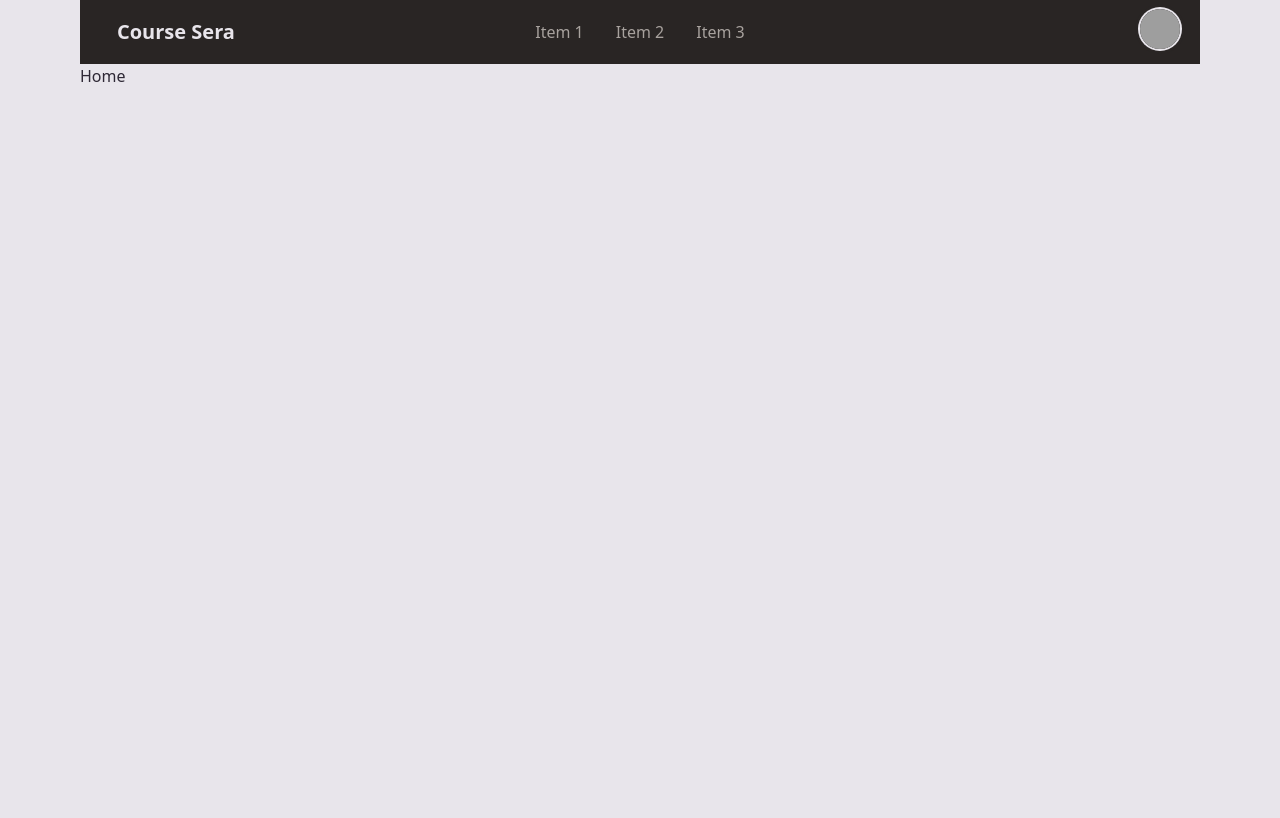
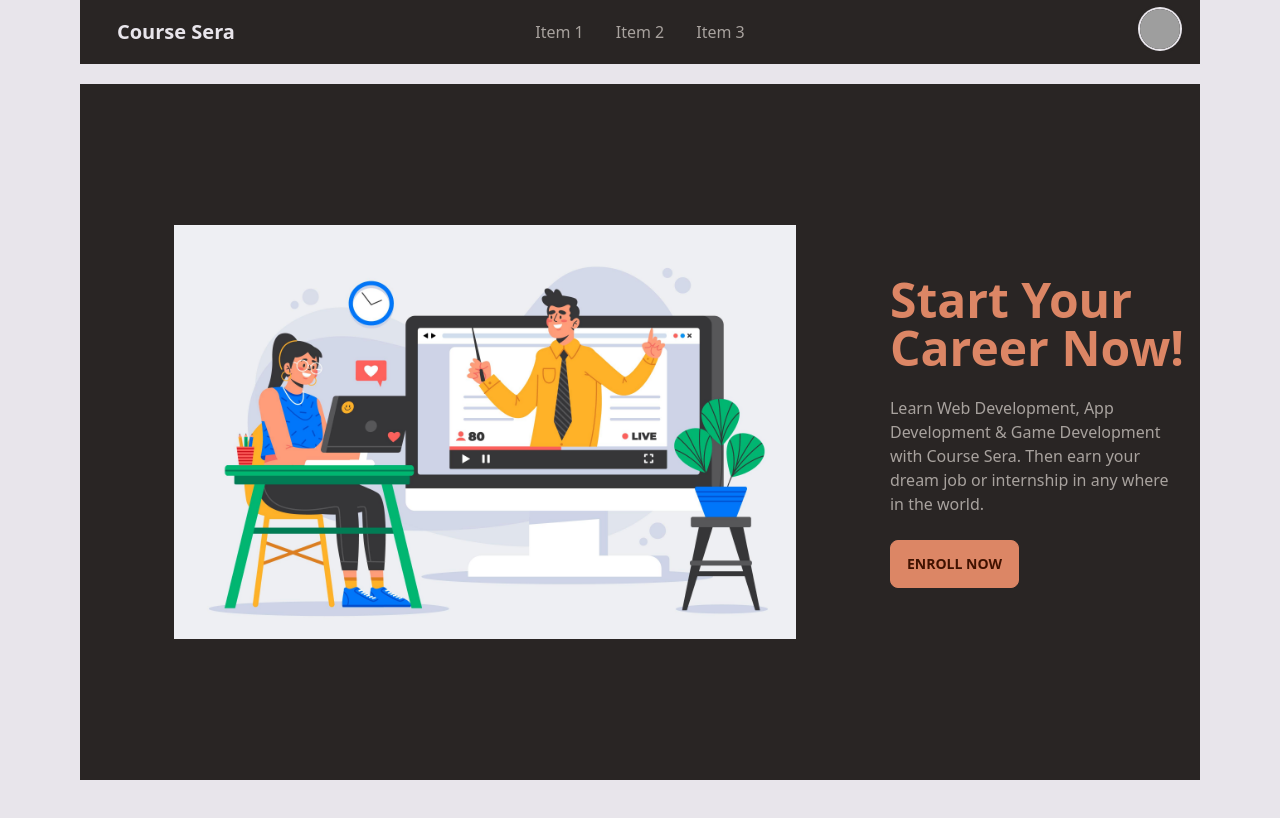
Before and after one commit to neel123go/Course-Sera, a React (Create React App) app: page / in a window 1280 px wide. Shown: the top 818 px of the page. Built offline with nearby package versions, Linux system fonts and the light colour scheme; grey boxes are pictures that could not be loaded.

Commit message:
banner design completed

```diff
--- a/src/App.js
+++ b/src/App.js
@@ -1,10 +1,18 @@
+import Banner from "./Pages/Banner/Banner";
 import Home from "./Pages/Home/Home";
 import Header from "./Pages/Shared/Header/Header";
 
 function App() {
   return (
-    <div className="px-20">
-      <Header />
+    <div className="px-20 mb-40">
+      <div className="h-[100vh]">
+        <div className="h-[8vh]">
+          <Header />
+        </div>
+        <div className="h-[87vh] bg-primary">
+          <Banner />
+        </div>
+      </div>
       <Home />
     </div>
   );
--- /dev/null
+++ b/src/Pages/Banner/Banner.js
@@ -0,0 +1,21 @@
+import React from 'react';
+import BannerImg from '../../assets/Banner.jpg';
+
+const Banner = () => {
+    return (
+        <div class="hero mt-5 bg-primary h-full w-full flex">
+            <div class="hero-content flex-col lg:flex-row">
+                <div>
+                    <img src={BannerImg} className="w-4/5 mx-auto" />
+                </div>
+                <div>
+                    <h1 class="text-5xl text-secondary font-bold">Start Your Career Now!</h1>
+                    <p class="py-6 text-neutral">Learn Web Development, App Development & Game Development with Course Sera. Then earn your dream job or internship in any where in the world.</p>
+                    <button class="btn btn-secondary">Enroll Now</button>
+                </div>
+            </div>
+        </div>
+    )
+}
+
+export default Banner;
--- a/src/Pages/Home/Home.js
+++ b/src/Pages/Home/Home.js
@@ -1,8 +1,9 @@
-import React from 'react'
+import React from 'react';
 
 const Home = () => {
     return (
-        <div>Home</div>
+        <>
+        </>
     )
 }
 
--- a/src/Pages/Shared/Header/Header.js
+++ b/src/Pages/Shared/Header/Header.js
@@ -2,7 +2,7 @@
 
 const Header = () => {
     return (
-        <div className="navbar bg-primary px-5">
+        <div className="navbar bg-primary px-5 h-auto">
             <div className="navbar-start">
                 <div className="dropdown">
                     <a className="btn btn-ghost normal-case text-xl text-base-100">Course Sera</a>
```
Also changed, not shown: src/assets/Banner.jpg (added).
